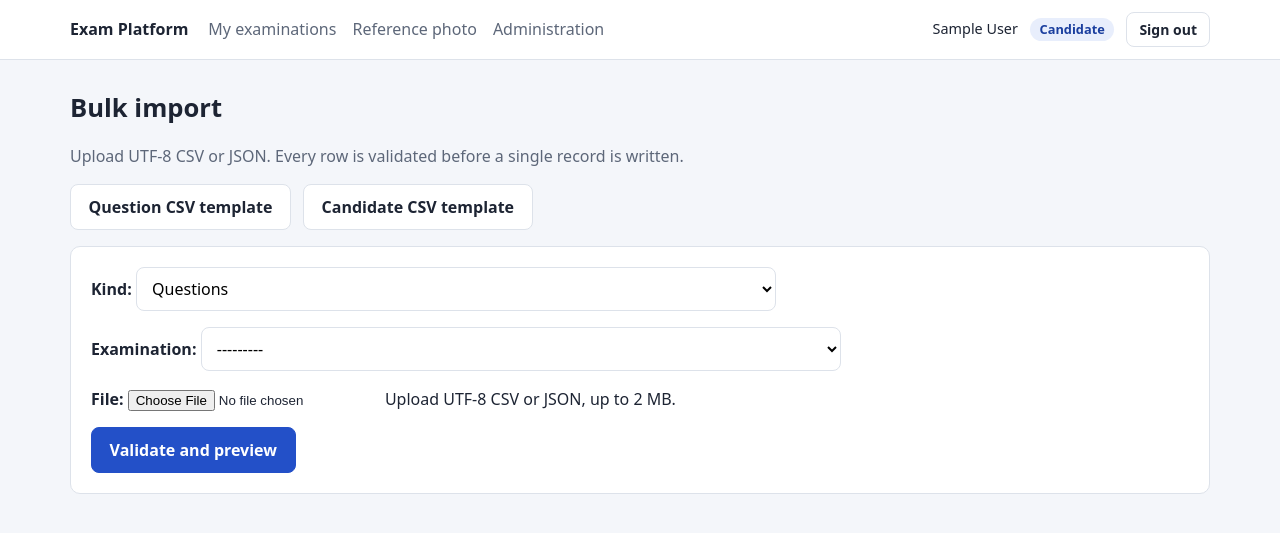
After one commit to TAYYABA-NISA/The-Divas-Project, a Django app: page /examiner/import/ in a window 1280 px wide. The commit adds this page. Shown: the top 533 px of the page. Run offline with Django 5.2, Linux system fonts and the light colour scheme; the visitor is signed in with stand-in values (Sample User, id 1); data that the repository does not hold is empty.

Commit message:
Hackathon progress snapshot

```diff
--- a/exam_platform/settings.py
+++ b/exam_platform/settings.py
@@ -85,6 +85,10 @@ PROCTOR_EVIDENCE_ROOT = Path(os.environ.get("PROCTOR_EVIDENCE_ROOT", BASE_DIR /
 PROCTOR_PROFILE_ROOT = Path(os.environ.get("PROCTOR_PROFILE_ROOT", BASE_DIR / "private_profile_photos"))
 DEFAULT_AUTO_FIELD = "django.db.models.BigAutoField"
 
+# Proctoring evidence is private and must never be served by static/media routes.
+PROCTOR_EVIDENCE_ROOT = os.environ.get("PROCTOR_EVIDENCE_ROOT", str(BASE_DIR / "private_proctor_evidence"))
+PROCTOR_EVIDENCE_RETENTION_DAYS = int(os.environ.get("PROCTOR_EVIDENCE_RETENTION_DAYS", "30"))
+
 if not DEBUG:
     SESSION_COOKIE_SECURE = True
     CSRF_COOKIE_SECURE = True
--- /dev/null
+++ b/examinations/templates/examinations/bulk_import.html
@@ -0,0 +1,12 @@
+{% extends 'base.html' %}
+{% block title %}Bulk import | Exam Platform{% endblock %}
+{% block content %}
+<h1>Bulk import</h1>
+<p class="muted">Upload UTF-8 CSV or JSON. Every row is validated before a single record is written.</p>
+<div class="actions"><a class="btn" href="{% url 'examinations:import-template' 'questions' %}">Question CSV template</a><a class="btn" href="{% url 'examinations:import-template' 'candidates' %}">Candidate CSV template</a></div>
+<form method="post" enctype="multipart/form-data" class="card">{% csrf_token %}{{ form.as_p }}<button class="btn btn-primary" type="submit">Validate and preview</button></form>
+{% if preview %}
+<section class="card"><h2>Preview: {{ preview.kind }}</h2><p>{{ preview.records|length }} valid record{{ preview.records|pluralize }} ready to import.</p>
+{% if preview.errors %}<h3>Row errors</h3><ul class="errorlist">{% for error in preview.errors %}<li>Row {{ error.row }}: {{ error.message }}</li>{% endfor %}</ul><p class="notice">Nothing can be imported until every row error is corrected.</p>{% else %}<form method="post">{% csrf_token %}<input type="hidden" name="action" value="commit"><button class="btn btn-primary" type="submit">Import {{ preview.records|length }} record{{ preview.records|pluralize }}</button></form>{% endif %}
+</section>{% endif %}
+{% endblock %}
--- a/examinations/templates/examinations/candidate_result.html
+++ b/examinations/templates/examinations/candidate_result.html
@@ -7,6 +7,7 @@
   <p class="muted">Your score</p>
   <p class="big-score">{{ attempt.total_score|floatformat:"-2" }} / {{ attempt.total_marks|default:attempt.examination.total_marks|floatformat:"-2" }}</p>
 </div>
+<div class="actions"><a class="btn btn-primary" href="{% url 'examinations:candidate-result-report' attempt.id %}">Download verified PDF report</a></div>
 <h2>Marks by question</h2>
 <table>
   <thead><tr><th>#</th><th>Question</th><th>Your marks</th><th>Examiner feedback</th></tr></thead>
--- a/examinations/templates/examinations/exam_detail.html
+++ b/examinations/templates/examinations/exam_detail.html
@@ -12,6 +12,9 @@
     <a class="btn" href="{% url 'examinations:exam-enroll' exam.id %}">Enroll candidate</a>
     <form method="post" action="{% url 'examinations:exam-publish' exam.id %}" onsubmit="return confirm('Publish this examination? Questions and candidates are locked afterwards.');">{% csrf_token %}<button class="btn btn-primary" type="submit">Publish examination</button></form>
   {% else %}
+    <a class="btn" href="{% url 'examinations:bulk-import' %}">Bulk import</a>
+    <form method="post" action="{% url 'examinations:sandbox-start' exam.id %}">{% csrf_token %}<button class="btn" type="submit">Open candidate sandbox</button></form>
+    <a class="btn" href="{% url 'examinations:examiner-summary-report' exam.id %}">Download PDF summary</a>
     <a class="btn btn-primary" href="{% url 'examinations:exam-monitor' exam.id %}">Monitor and announce</a>
     <a class="btn" href="{% url 'examinations:exam-grading' exam.id %}">Grading and results</a>
     <a class="btn" href="{% url 'examinations:exam-analytics' exam.id %}">Analytics</a>
--- a/examinations/urls.py
+++ b/examinations/urls.py
@@ -20,6 +20,10 @@ urlpatterns = [
     path("examiner/examinations/<int:exam_id>/publish-results/", views.exam_publish_results, name="exam-publish-results"),
     path("examiner/examinations/<int:exam_id>/analytics/", views.exam_analytics_view, name="exam-analytics"),
     path("examiner/examinations/<int:exam_id>/analytics.csv", views.exam_analytics_csv, name="exam-analytics-csv"),
+    path("examiner/examinations/<int:exam_id>/sandbox/", views.sandbox_start, name="sandbox-start"),
+    path("examiner/examinations/<int:exam_id>/summary-report/", views.examiner_summary_report, name="examiner-summary-report"),
+    path("examiner/import/", views.bulk_import, name="bulk-import"),
+    path("examiner/import/template/<str:kind>/", views.import_template, name="import-template"),
     path("examiner/questions/", views.question_list, name="question-list"),
     path("examiner/questions/create/", views.question_create, name="question-create"),
     path("examiner/questions/<int:question_id>/edit/", views.question_edit, name="question-edit"),
@@ -30,6 +34,11 @@ urlpatterns = [
     path("candidate/attempts/<int:attempt_id>/question/<int:position>/save/", views.save_attempt_answer, name="attempt-save-answer"),
     path("candidate/attempts/<int:attempt_id>/poll/", views.attempt_poll, name="attempt-poll"),
     path("candidate/results/<int:attempt_id>/", views.candidate_result, name="candidate-result"),
+    path("candidate/results/<int:attempt_id>/report/", views.candidate_result_report, name="candidate-result-report"),
+    path("candidate/attempts/<int:attempt_id>/preferences/", views.workspace_preferences, name="workspace-preferences"),
+    path("candidate/attempts/<int:attempt_id>/scratchpad/", views.save_scratchpad_view, name="scratchpad-save"),
+    path("verify/", views.verify_report, name="verify-lookup"),
+    path("verify/<str:public_id>/", views.verify_report, name="verify-report"),
     path("candidate/attempts/<int:attempt_id>/review/", views.attempt_review, name="attempt-review"),
     path("candidate/attempts/<int:attempt_id>/submit/", views.submit_attempt, name="attempt-submit"),
 ]
--- a/examinations/views.py
+++ b/examinations/views.py
@@ -539,16 +539,21 @@ def candidate_start_attempt(request, exam_id):
 
 
 def _candidate_attempt_or_404(request, attempt_id):
-    attempt = get_object_or_404(
-        Attempt.all_objects.select_related("examination"), pk=attempt_id, candidate=request.user
-    )
-    if attempt.is_sandbox:
+    if request.user.is_candidate:
+        attempt = get_object_or_404(
+            Attempt.all_objects.select_related("examination"), pk=attempt_id, candidate=request.user
+        )
+    else:
+        # Examiners may only open sandbox attempts they own. All other
+        # candidate-route requests are rejected before disclosing attempt data.
+        attempt = Attempt.all_objects.select_related("examination").filter(
+            pk=attempt_id, candidate=request.user, is_sandbox=True
+        ).first()
+        if attempt is None:
+            raise PermissionDenied("Only candidates can access an attempt.")
         if not request.user.is_examiner or (not request.user.is_superuser and attempt.examination.examiner_id != request.user.id):
             raise PermissionDenied("Only the owning examiner can access this sandbox preview.")
-    elif not request.user.is_candidate:
-        raise PermissionDenied("Only candidates can access an attempt.")
     return expire_attempt_if_needed(attempt)
-
 
 def _question_status(question):
     """Return 'review', 'answered' or 'unanswered' for the question palette."""
@@ -600,7 +605,7 @@ def attempt_workspace(request, attempt_id, position):
             "has_previous": position > 1,
             "has_next": position < total,
             "remaining_seconds": _remaining_seconds(attempt),
-            "workspace_preference": UserPreference.objects.filter(user=request.user).first(),
+            "workspace_preference": UserPreference.objects.get_or_create(user=request.user)[0],
             "scratchpad": attempt.scratchpad,
             "announcements": announcements_after(attempt.examination),
         },
@@ -696,7 +701,7 @@ def attempt_review(request, attempt_id):
             "counts": counts,
             "total": len(palette),
             "remaining_seconds": _remaining_seconds(attempt),
-            "workspace_preference": UserPreference.objects.filter(user=request.user).first(),
+            "workspace_preference": UserPreference.objects.get_or_create(user=request.user)[0],
             "scratchpad": attempt.scratchpad,
         },
     )
--- a/static/css/app.css
+++ b/static/css/app.css
@@ -181,3 +181,17 @@ input[type=text], input[type=password], input[type=number], input[type=email], i
 .choice-review li { padding: .35rem 0; }
 .notice-ok { background: var(--success-bg); color: #155f37; border-radius: 8px; padding: .8rem 1rem; }
 .big-score { font-size: 2.4rem; font-weight: 700; margin: 0; }
+
+/* ---------- Candidate workspace preferences and scratchpad (4.7, 4.8) ---------- */
+.workspace-top { grid-template-columns: 1fr; }
+.workspace-top .exam-sidebar { display: grid; grid-template-columns: minmax(240px, 1fr) minmax(240px, 1fr); gap: 1rem; }
+.workspace-top .exam-sidebar .card { position: static; }
+.workspace-top .preferences { grid-column: 1 / -1; }
+.font-small { font-size: .9rem; }
+.font-large { font-size: 1.14rem; }
+.density-compact .question-card, .density-compact .exam-sidebar .card { padding: .85rem; }
+.theme-high_contrast { --bg: #fff; --surface: #fff; --border: #111; --text: #000; --muted: #222; --primary: #0037b3; --primary-dark: #001a66; }
+.scratchpad textarea { width: 100%; max-width: none; min-height: 9rem; }
+.preferences summary { cursor: pointer; font-weight: 700; }
+.preferences[open] summary { margin-bottom: .8rem; }
+@media (max-width: 860px) { .workspace-top .exam-sidebar { grid-template-columns: 1fr; } }
--- a/templates/base.html
+++ b/templates/base.html
@@ -14,7 +14,7 @@
       <a class="brand" href="{% url 'accounts:dashboard' %}">Exam Platform</a>
       {% if user.is_authenticated %}
         <nav aria-label="Main">
-          {% if user.is_examiner %}<a href="{% url 'examinations:exam-list' %}">Examinations</a><a href="{% url 'examinations:question-list' %}">Question bank</a>{% endif %}
+          {% if user.is_examiner %}<a href="{% url 'examinations:exam-list' %}">Examinations</a><a href="{% url 'examinations:question-list' %}">Question bank</a><a href="{% url 'examinations:bulk-import' %}">Bulk import</a>{% endif %}
           {% if user.is_candidate %}<a href="{% url 'examinations:candidate-dashboard' %}">My examinations</a><a href="{% url 'accounts:profile-photo' %}">Reference photo</a>{% endif %}
           {% if user.is_administrator %}<a href="{% url 'admin:index' %}">Administration</a>{% endif %}
         </nav>
```
Also changed, not shown: examinations/templates/examinations/attempt_workspace.html (+38 -1 lines), examinations/templates/examinations/verify_report.html (added, +13 -0 lines), 1 other file.
